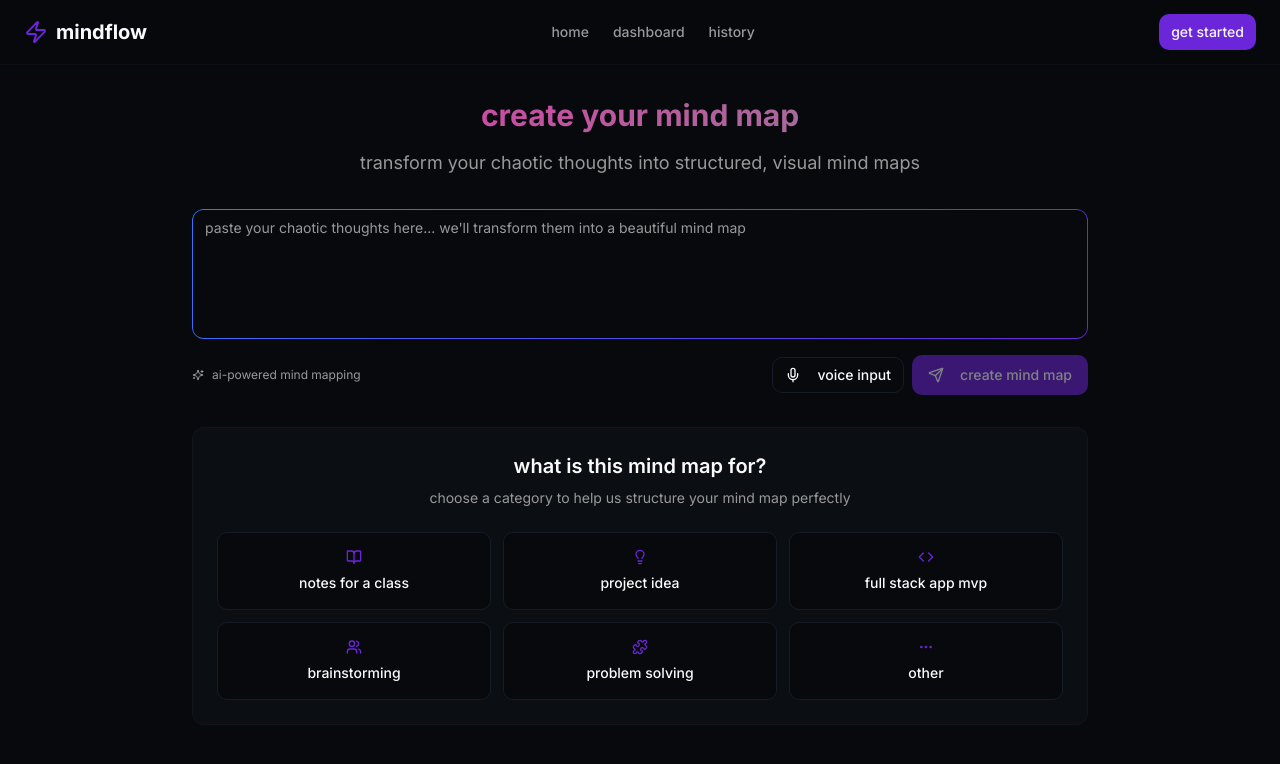
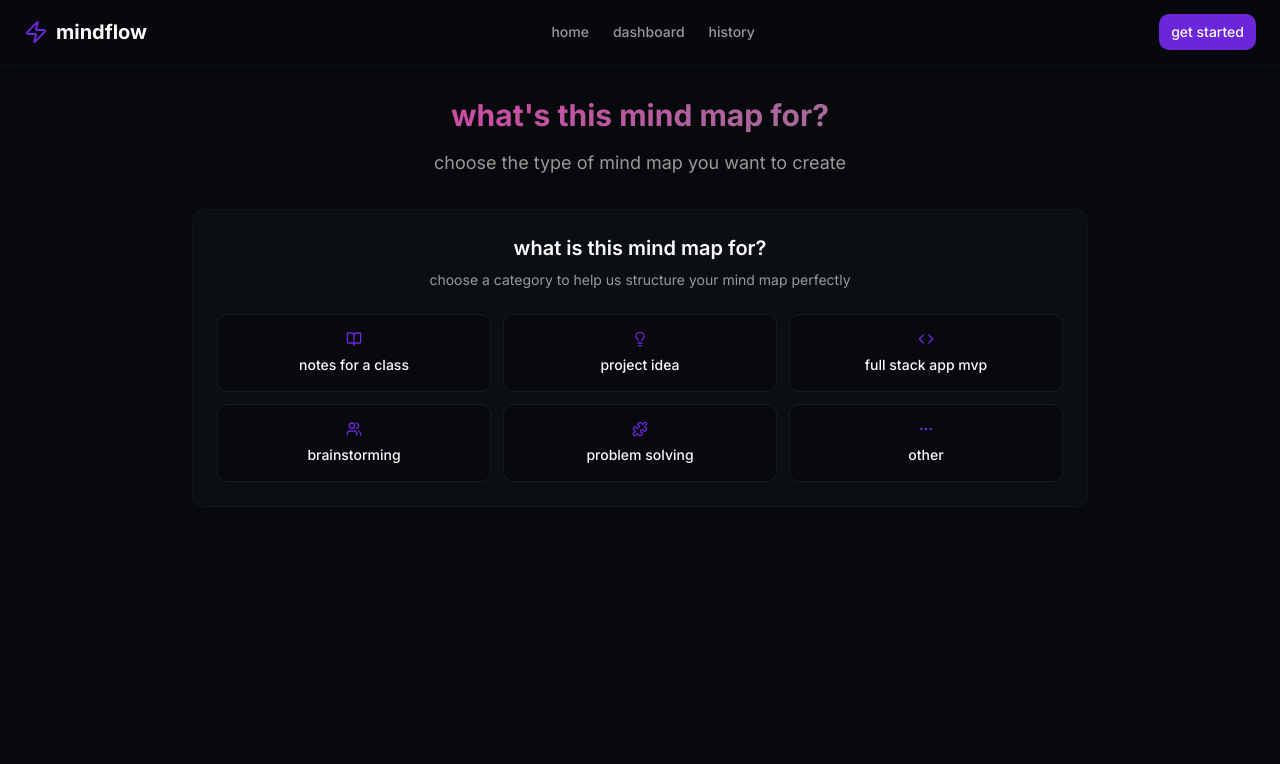
Before and after one commit to ndstyle/MINDFLOW-lovable, a React (Vite) app: page / in a window 1280 px wide. Both pictures are taken after a click on the button "try it now". Shown: the top 764 px of the page. Built offline with nearby package versions, Linux system fonts and the light colour scheme; no server answers; the database is empty.

Commit message:
Fix: Category selection and mindmap generation
Ensure category selection precedes input and resolve generation failures.

```diff
--- a/src/pages/Index.tsx
+++ b/src/pages/Index.tsx
@@ -24,31 +24,36 @@ const Index = () => {
   const [isProcessing, setIsProcessing] = useState(false);
   const [showMindMap, setShowMindMap] = useState(false);
   const [showCategorySelector, setShowCategorySelector] = useState(false);
+  const [showInputArea, setShowInputArea] = useState(false);
   const [inputText, setInputText] = useState('');
+  const [selectedCategory, setSelectedCategory] = useState('');
   const [isChatOpen, setIsChatOpen] = useState(false);
   const [currentMindmapId, setCurrentMindmapId] = useState<string | null>(null);
 
   const { awardXP } = useProfile();
   const { hasFeature } = useUnlockables();
+  const handleCategorySelect = async (category: string) => {
+    setSelectedCategory(category);
+    setShowCategorySelector(false);
+    setShowInputArea(true);
+  };
+
   const handleTextSubmit = async (text: string) => {
     if (!text.trim()) {
       toast.error("Please enter some text first");
       return;
     }
-    setInputText(text);
-    setShowCategorySelector(true);
-  };
-  const handleCategorySelect = async (category: string) => {
-    if (!inputText.trim()) {
-      toast.error("Please enter some text first");
-      setShowCategorySelector(false);
+    if (!selectedCategory) {
+      toast.error("Please select a category first");
       return;
     }
 
+    setInputText(text);
+    setShowInputArea(false);
+    setShowMindMap(true);
     setIsProcessing(true);
-    setShowCategorySelector(false);
-    setShowMindMap(true);
     toast.success("generating your ai-powered mind map...");
+
     try {
       const response = await fetch('https://fznyckrgwplfoqjkltbq.functions.supabase.co/generate-mindmap', {
         method: 'POST',
@@ -56,8 +61,8 @@ const Index = () => {
           'Content-Type': 'application/json'
         },
         body: JSON.stringify({
-          text: inputText,
-          category: category
+          text: text,
+          category: selectedCategory
         })
       });
       if (!response.ok) {
@@ -73,14 +78,14 @@ const Index = () => {
       try {
         const { data: { user } } = await supabase.auth.getUser();
         if (user) {
-          const title = inputText.substring(0, 50) + (inputText.length > 50 ? '...' : '');
+          const title = text.substring(0, 50) + (text.length > 50 ? '...' : '');
           const { data: mindmap, error: saveError } = await supabase
             .from('mindmaps')
             .insert({
               user_id: user.id,
               title,
-              content: { nodes: result.nodes || [], category, originalText: inputText },
-              category,
+              content: { nodes: result.nodes || [], category: selectedCategory, originalText: text },
+              category: selectedCategory,
               xp_earned: 10
             })
             .select()
@@ -103,7 +108,7 @@ const Index = () => {
       // Fallback to basic generation
       const fallbackNodes: MindMapNode[] = [{
         id: 'central',
-        text: inputText.substring(0, 25),
+        text: text.substring(0, 25),
         x: 400,
         y: 200,
         level: 0,
@@ -169,9 +174,8 @@ const Index = () => {
   };
   const handleTryNow = () => {
     setShowCategorySelector(true);
-    setInputText("");
   };
-  if (showCategorySelector || showMindMap) {
+  if (showCategorySelector || showInputArea || showMindMap) {
     return <div className="min-h-screen bg-background">
         <Header />
 
@@ -179,14 +183,18 @@ const Index = () => {
           <div className="max-w-6xl mx-auto space-y-8">
             <div className="text-center space-y-4">
               <h1 className="text-3xl font-bold gradient-text lowercase">
-                create your mind map
+                {showCategorySelector && "what's this mind map for?"}
+                {showInputArea && "share your thoughts"}
+                {showMindMap && "your mind map"}
               </h1>
               <p className="text-muted-foreground lowercase max-w-2xl mx-auto text-lg">
-                transform your chaotic thoughts into structured, visual mind maps
+                {showCategorySelector && "choose the type of mind map you want to create"}
+                {showInputArea && "paste or speak your chaotic thoughts and let ai organize them"}
+                {showMindMap && "transform your chaotic thoughts into structured, visual mind maps"}
               </p>
             </div>
 
-            {!showMindMap && <InputArea onSubmit={handleTextSubmit} isProcessing={isProcessing} />}
+            {showInputArea && <InputArea onSubmit={handleTextSubmit} isProcessing={isProcessing} />}
 
             <CategorySelector onCategorySelect={handleCategorySelect} isVisible={showCategorySelector} />
 
@@ -224,7 +232,9 @@ const Index = () => {
                 setMindMapNodes([]);
                 setShowMindMap(false);
                 setShowCategorySelector(false);
+                setShowInputArea(false);
                 setInputText('');
+                setSelectedCategory('');
                 setCurrentMindmapId(null);
               }} className="lowercase">
                     clear & start over
```
Also changed, not shown: 1 other file (tests, documents, lock files or other folders).
